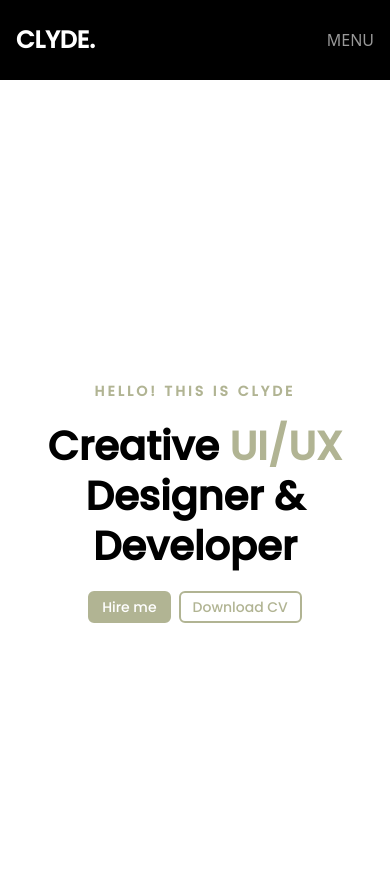
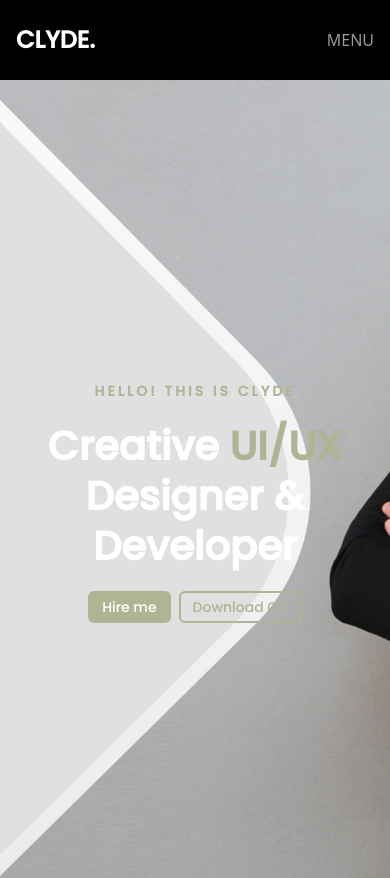
Before and after one commit to Nomishka/Tailwind2, a website: page index.html in a window 390 px wide. Shown: the top 878 px of the page. Drawn offline with Linux system fonts and the light colour scheme.

Commit message:
Added background image to the first section

```diff
--- a/index.html
+++ b/index.html
@@ -7,7 +7,7 @@
         <link href="./dist/output.css" rel="stylesheet">
     </head>
     <body>
-        <div>
+        <div class="min-[992px]:bg-[url('/images/background.jpg')] sm:bg-cover bg-center bg-no-repeat">
             <div class="max-[992px]:bg-black max-[992px]:text-white">
                 <nav class="container mx-auto flex justify-between items-center h-20 px-4 sm:px-10">
                     <div class="text-2xl font-extrabold font-poppins">
@@ -45,11 +45,11 @@
                     </div>
                 </nav>
             </div>
-            <div>
+            <div class="max-[992px]:bg-[url('/images/background.jpg')] bg-cover bg-center bg-no-repeat">
                 <div class="container mx-auto flex flex-wrap flex-col gap-5 font-poppins h-screen justify-center max-[992px]:justify-center max-[992px]:text-center px-4 sm:px-10">
                     <div class="cursor-default uppercase text-[#B1B493] font-semibold text-sm tracking-[3px]">Hello! This is Clyde</div>
                     <div class="cursor-default flex flex-wrap gap-2 max-[992px]:justify-center max-[992px]:text-center leading-tight text-[40px] lg:text-[60px] font-extrabold">
-                        <div class="text-left max-[992px]:text-center">Creative
+                        <div class="text-left max-[992px]:text-center max-[992px]:text-white">Creative
                         <span class="text-[#B1B493]">UI/UX</span>
                         Designer & Developer</div>
                     </div>
```
Also changed, not shown: dist/output.css, images/background.jpg (added).
